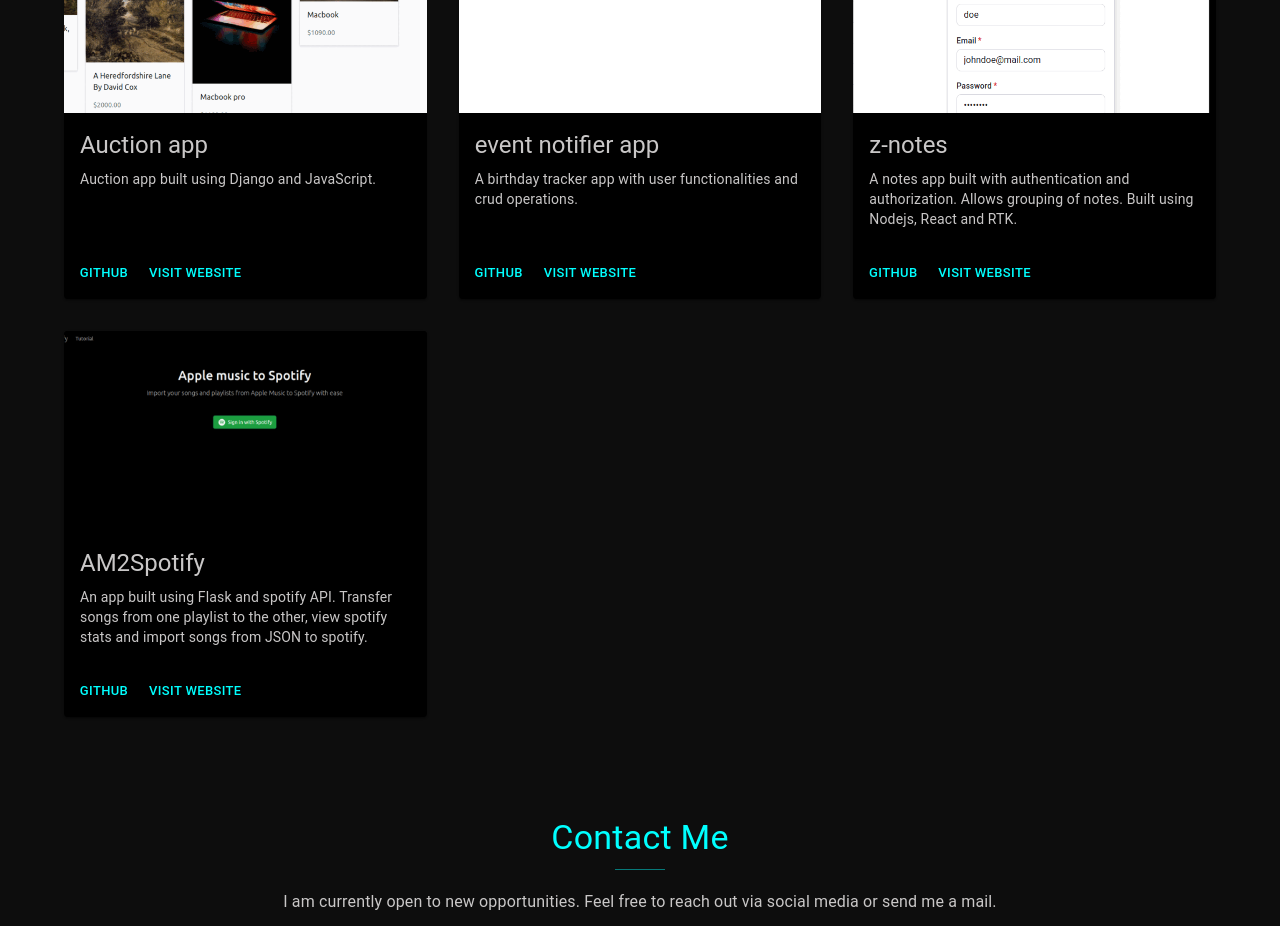
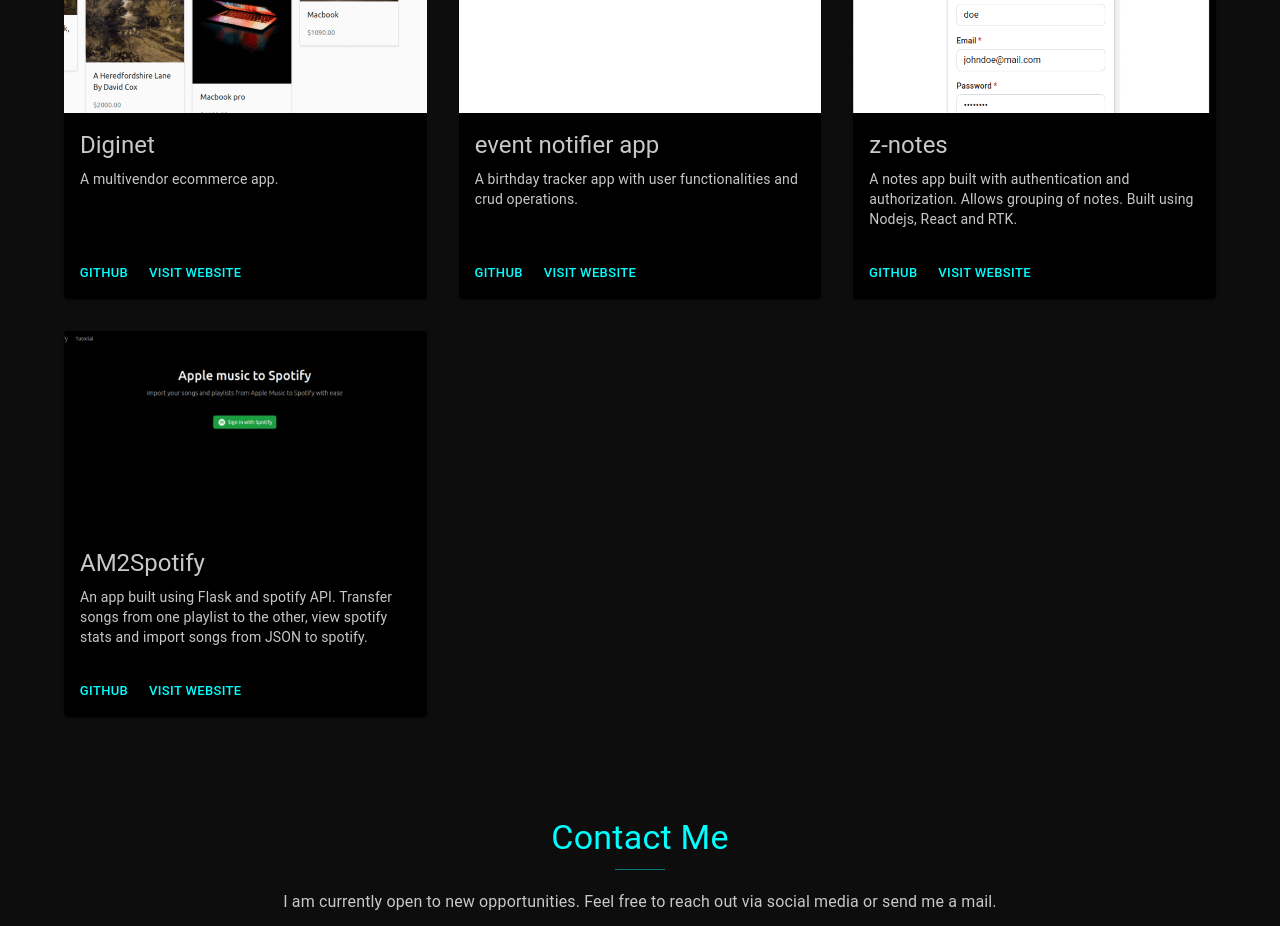
Before and after one commit to sheriifMahadi/Px7Ne, a React (Create React App) app: page / in a window 1280 px wide. Shown: the part 1680-2606 px from the top of the page. Built offline with nearby package versions, Linux system fonts and the light colour scheme.

Commit message:
Update db.js

```diff
--- a/src/data/db.js
+++ b/src/data/db.js
@@ -7,11 +7,11 @@ const projects = {
   "data": [
     {
      id: 1,
-     title: "Auction app",
-     description: "Auction app built using Django and JavaScript.",
+     title: "Diginet",
+     description: "A multivendor ecommerce app.",
      image: auction,
-     github: "https://github.com/sheriifMahadi/django-auction-app",
-     url: "https://mahadi.pythonanywhere.com/",
+     github: "https://github.com/sheriifMahadi/diginet-store",
+     url: "https://digistore.pythonanywhere.com/myaccount/",
      alt: "auction-app-img"
     },
     {
```
